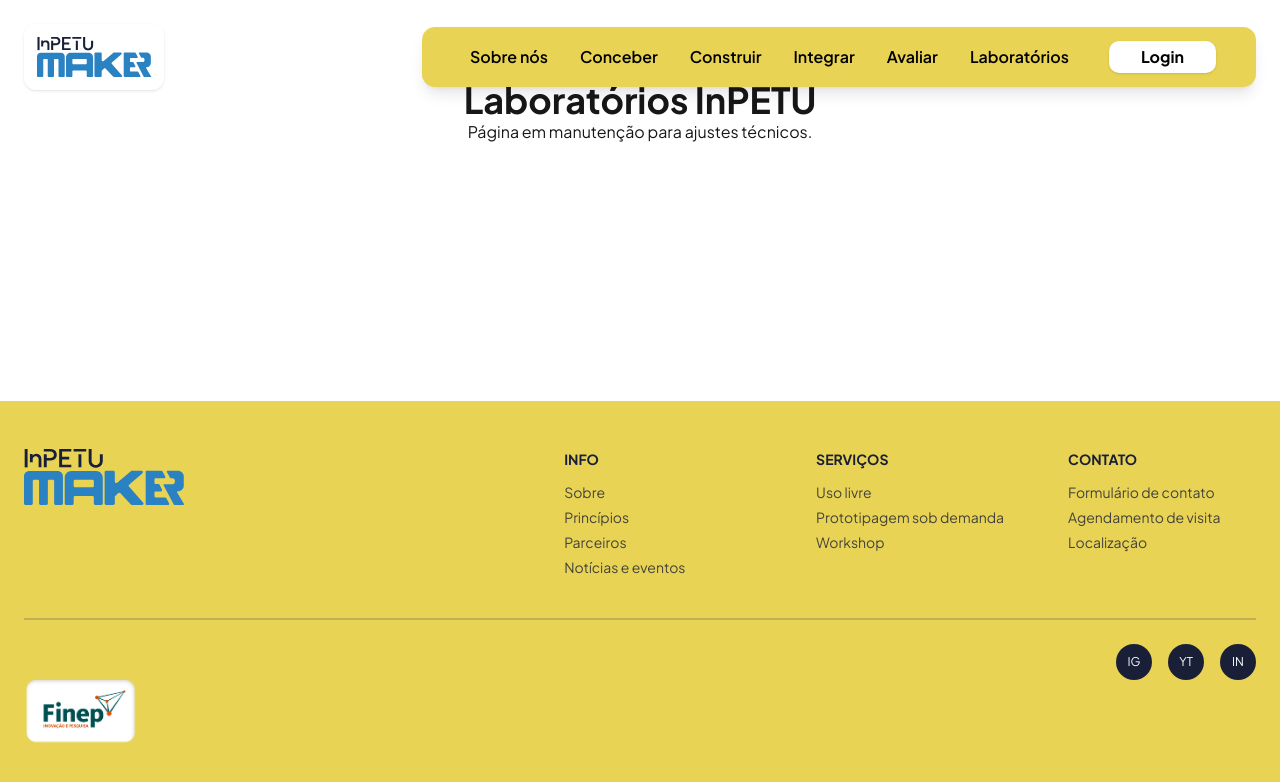
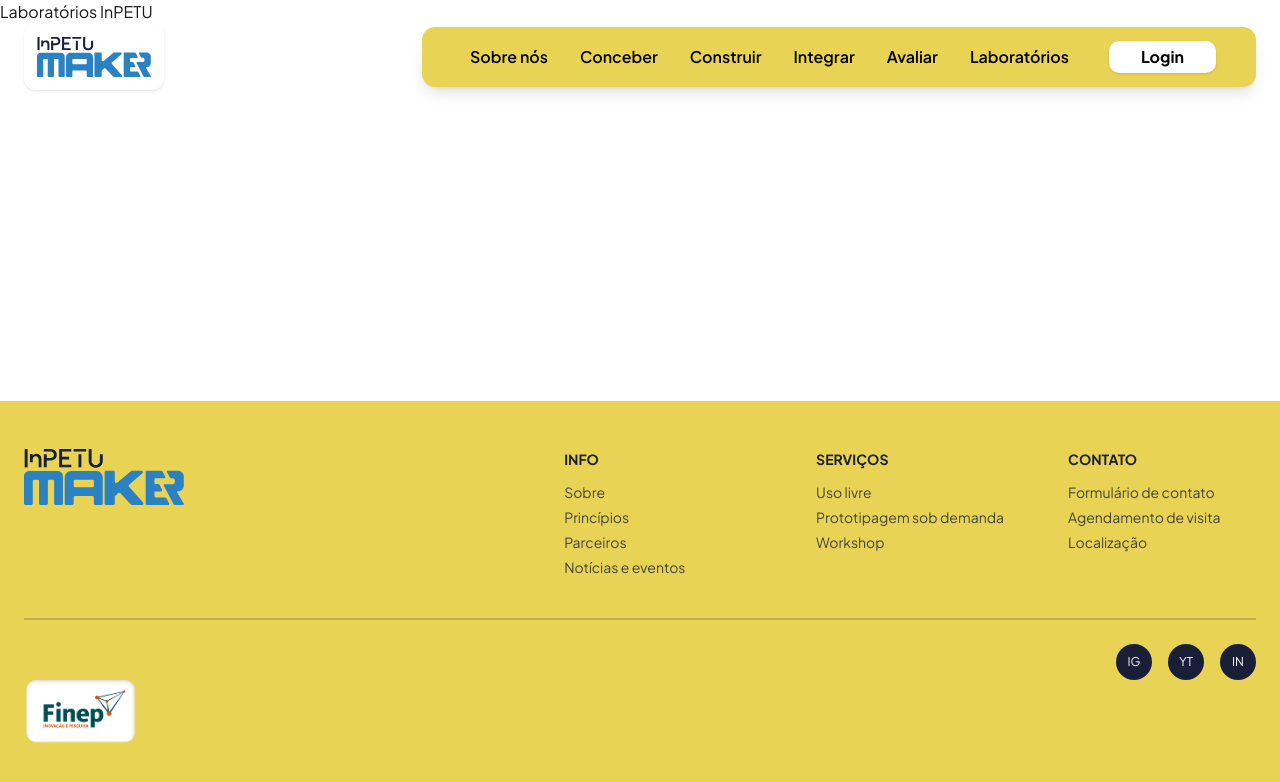
Before and after one commit to hubinpetu-byte/site-inpetu-maker, a Next.js app: page /laboratorios in a window 1280 px wide. Shown: the top 782 px of the page. Built offline with nearby package versions, Linux system fonts and the light colour scheme.

Commit message:
fix: forçando atualização de módulos

```diff
--- a/app/laboratorios/page.tsx
+++ b/app/laboratorios/page.tsx
@@ -2,9 +2,8 @@ import React from 'react';
 
 export default function LaboratoriosPage() {
   return (
-    <main className="p-20 text-center">
-      <h1 className="text-4xl font-black">Laboratórios InPETU</h1>
-      <p>Página em manutenção para ajustes técnicos.</p>
+    <main>
+      <h1>Laboratórios InPETU</h1>
     </main>
   );
 }
```
